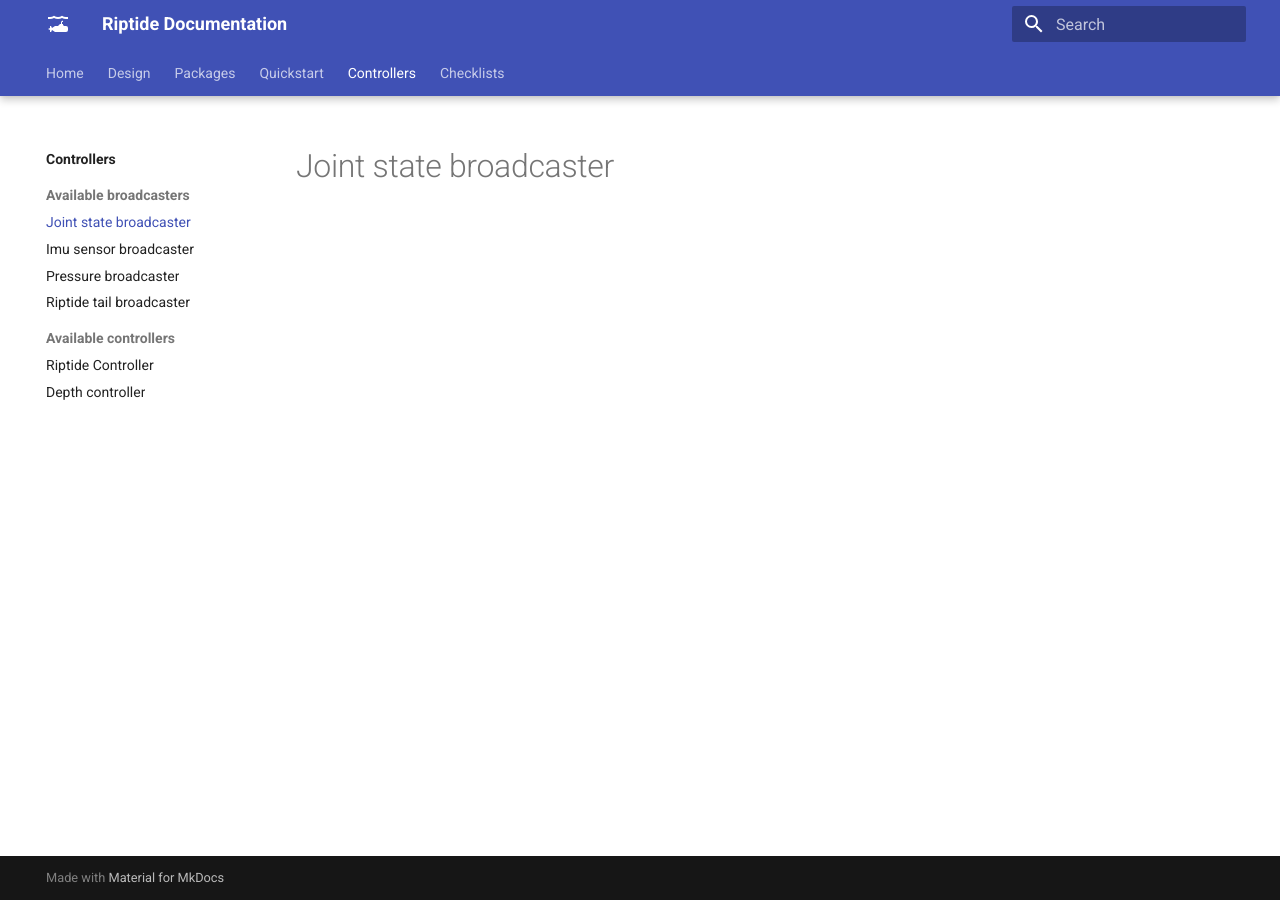
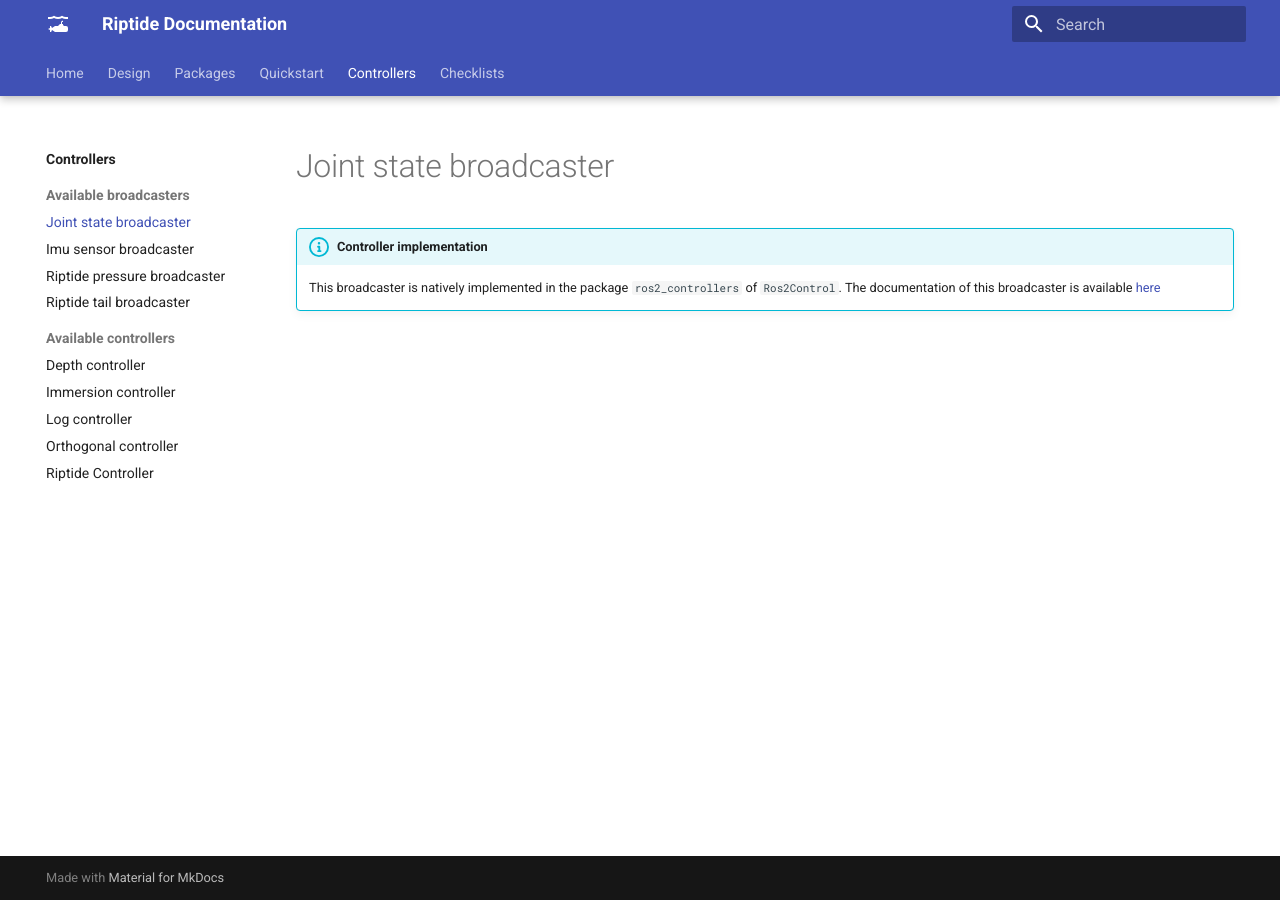
Before and after one commit to Riptide-team/riptide-team.github.io, an MkDocs documentation site: the page built from docs/controllers/broadcasters/joint_state_broadcaster.md, in a window 1280 px wide. Built offline with MkDocs 1.6.1 and Material for MkDocs 9.7.7, drawn with Linux system fonts in a browser that asks for light colours.

Commit message:
Updating controllers

```diff
--- a/docs/controllers/broadcasters/joint_state_broadcaster.md
+++ b/docs/controllers/broadcasters/joint_state_broadcaster.md
@@ -1 +1,4 @@
 # Joint state broadcaster
+
+!!! Info "Controller implementation"
+    This broadcaster is natively implemented in the package `ros2_controllers` of `Ros2Control`. The documentation of this broadcaster is available [here](https://control.ros.org/master/doc/ros2_controllers/joint_state_broadcaster/doc/userdoc.html)
--- a/mkdocs.yml
+++ b/mkdocs.yml
@@ -20,8 +20,11 @@ nav:
         - controllers/broadcasters/riptide_pressure_broadcaster.md
         - controllers/broadcasters/riptide_tail_broadcaster.md
       - Available controllers:
-        - controllers/riptide_controller.md
-        - controllers/depth_controller.md
+        - controllers/controllers/depth_controller.md
+        - controllers/controllers/immersion_controller.md
+        - controllers/controllers/log_controller.md
+        - controllers/controllers/orthogonal_controller.md
+        - controllers/controllers/riptide_controller.md
     - Checklists:
         - mission/preparation_checklist.md
         - mission/stuff_checklist.md
@@ -52,7 +55,6 @@ theme:
     - navigation.indexes
     - navigation.top
     - navigation.sections
-    # - navigation.path
     - toc.integrate
 
 
```
Also changed, not shown: docs/controllers/broadcasters/imu_sensor_broadcaster.md (+3 -0 lines), docs/controllers/broadcasters/riptide_pressure_broadcaster.md (+8 -1 lines), docs/controllers/broadcasters/riptide_tail_broadcaster.md (+8 -0 lines), docs/controllers/controllers/immersion_controller.md (added, +1 -0 lines), docs/controllers/controllers/log_controller.md (added, +1 -0 lines), docs/controllers/controllers/orthogonal_controller.md (added, +1 -0 lines), docs/controllers/index.md (+7 -7 lines), docs/controllers/controllers/depth_controller.md (renamed from docs/controllers/depth_controller.md), docs/controllers/controllers/riptide_controller.md (renamed from docs/controllers/riptide_controller.md).
